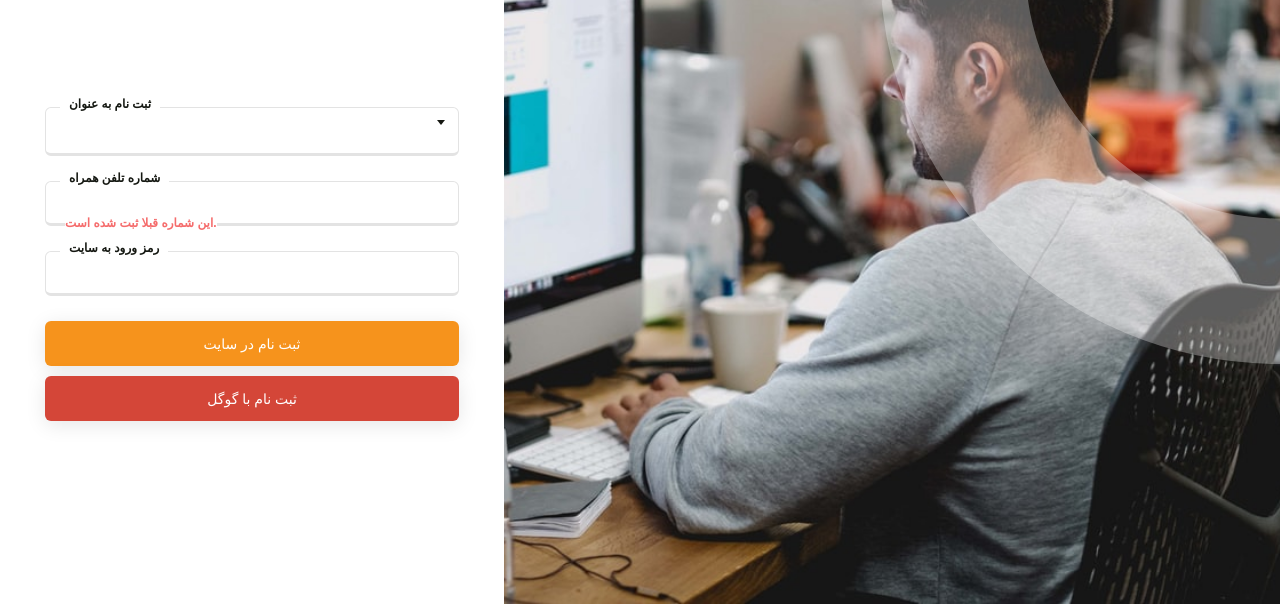
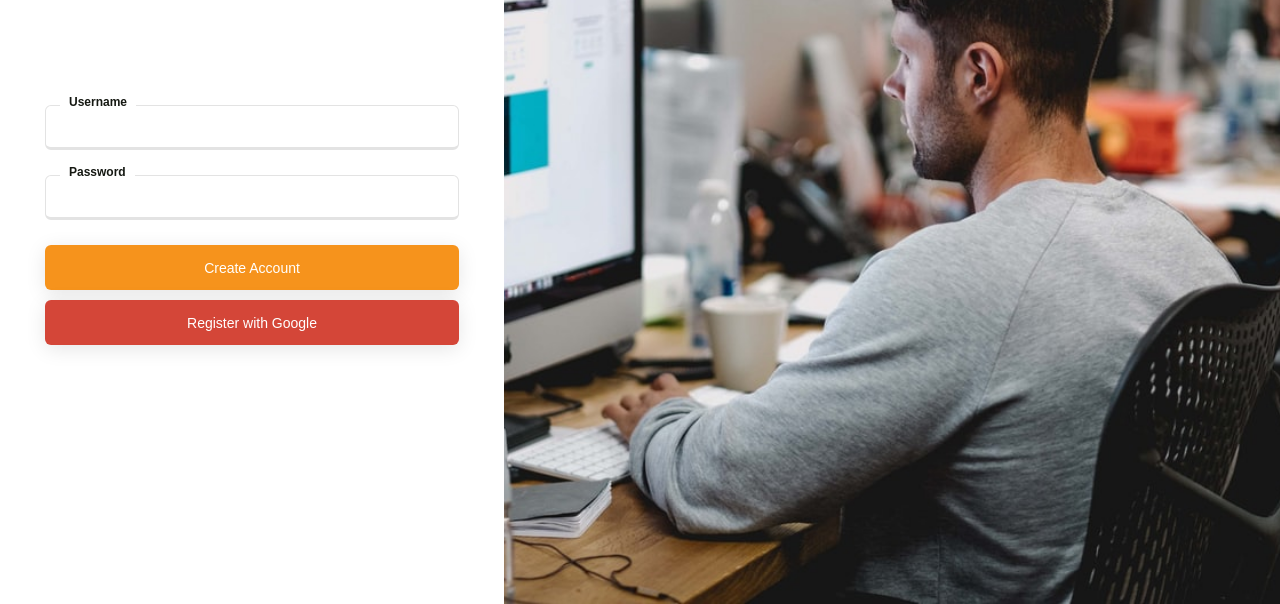
Before and after one commit to kourosh-neyestani/new-html-project, a website: page public/page-register.html in a window 1280 px wide. Shown: the part 196-800 px from the top of the page. Drawn offline with Linux system fonts and the light colour scheme.

Commit message:
register page

```diff
--- a/public/page-register.html
+++ b/public/page-register.html
@@ -35,46 +35,32 @@
         <div class="page page-auth">
             <!--Login-->
             <section class="section section-auth">
-                <figure class="section-shape shape-2">
-                    <img class="img-fluid" src="assets/images/shapes/2.svg" alt="Image Description" />
-                </figure>
                 <div class="auth-form">
                     <div class="display-spacing display-spacing-plus">
                         <div class="container">
                             <header class="el-heading center">
-                                <h2>ثبت نام در سایت</h2>
+                                <h2>Sign up to Edu-Line</h2>
                                 <h3>
-                                    <a href="page-login.html" class="text-secondary">حساب کاربری دارید؟<b> وارد شوید. </b></a>
+                                    <a href="page-login.html" class="text-secondary">Already a member? Sign In.</a>
                                 </h3>
                             </header>
                             <form class="form-3 max-w-576">
                                 <div class="form-item">
-                                    <label for="input-type" class="form-label">ثبت نام به عنوان</label>
-                                    <div class="input-select">
-                                        <select class="el-select2-register" name="type" autofocus id="input-type">
-                                            <option value="">&nbsp;</option>
-                                            <option value="1">زبان آموز</option>
-                                            <option value="2">مدرس زبان</option>
-                                        </select>
-                                    </div>
+                                    <label class="form-label">Username</label>
+                                    <input type="text" name="text">
                                 </div>
                                 <div class="form-item">
-                                    <label for="input-username" class="form-label">شماره تلفن همراه</label>
-                                    <input type="text" id="input-username" name="text">
-                                    <span class="form-error">این شماره قبلا ثبت شده است.</span>
-                                </div>
-                                <div class="form-item">
-                                    <label for="input-password" class="form-label">رمز ورود به سایت</label>
-                                    <input type="password" id="input-password" name="password">
+                                    <label class="form-label">Password</label>
+                                    <input type="password" name="password">
                                 </div>
                                 <div class="form-item mb-0">
                                     <button class="button button-md button-block button-primary" type="submit">
-                                        <span class="text">ثبت نام در سایت</span>
+                                        <span class="text">Create Account</span>
                                     </button>
                                 </div>
                                 <div class="form-item">
                                     <button class="button button-md button-block button-gmail button-primary" type="button">
-                                        <span class="text">ثبت نام با گوگل</span>
+                                        <span class="text">Register with Google</span>
                                     </button>
                                 </div>
                             </form>
```
Also changed, not shown: src/page-register.html (+8 -22 lines).
